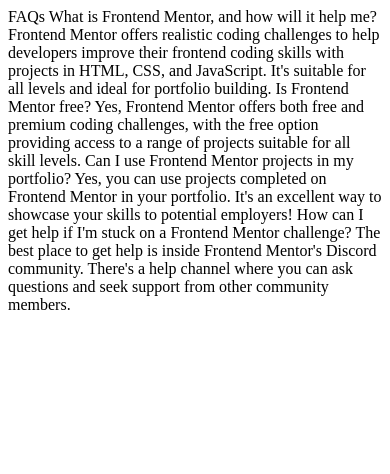
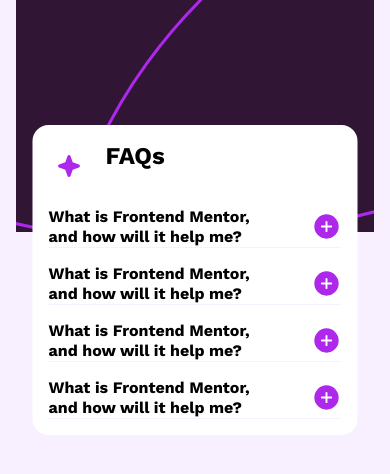
Before and after one commit to ioangheraszim/faq-accordion, a plain HTML site: page index.html in a window 390 px wide. Drawn offline with nearby package versions, Linux system fonts and the light colour scheme.

Commit message:
feat: add HTML structure, complete mobile responsivness and implement accordion - Built core HTML - Finished mobile responsive design - Added JavaScript for accordion open/close

```diff
--- a/index.html
+++ b/index.html
@@ -10,21 +10,114 @@
       href="./assets/images/favicon-32x32.png"
     />
     <link rel="stylesheet" href="style.css" />
+    <link rel="preconnect" href="https://fonts.googleapis.com" />
+    <link rel="preconnect" href="https://fonts.gstatic.com" crossorigin />
+    <link
+      href="https://fonts.googleapis.com/css2?family=Work+Sans:ital,wght@0,100..900;1,100..900&display=swap"
+      rel="stylesheet"
+    />
     <script defer src="script.js"></script>
     <title>Frontend Mentor | FAQ accordion</title>
   </head>
   <body>
-    FAQs What is Frontend Mentor, and how will it help me? Frontend Mentor
-    offers realistic coding challenges to help developers improve their frontend
-    coding skills with projects in HTML, CSS, and JavaScript. It's suitable for
-    all levels and ideal for portfolio building. Is Frontend Mentor free? Yes,
-    Frontend Mentor offers both free and premium coding challenges, with the
-    free option providing access to a range of projects suitable for all skill
-    levels. Can I use Frontend Mentor projects in my portfolio? Yes, you can use
-    projects completed on Frontend Mentor in your portfolio. It's an excellent
-    way to showcase your skills to potential employers! How can I get help if
-    I'm stuck on a Frontend Mentor challenge? The best place to get help is
-    inside Frontend Mentor's Discord community. There's a help channel where you
-    can ask questions and seek support from other community members.
+    <main>
+      <section class="container background__desktop"></section>
+      <section class="container background__mobile"></section>
+      <section class="container content">
+        <div class="content__header">
+          <img
+            class="content__header-icon"
+            src="./assets/images/icon-star.svg"
+            alt="icon of a star"
+          />
+          <h1 class="content__header-title">FAQs</h1>
+        </div>
+        <div class="faq-list">
+          <div class="faq-item">
+            <button class="faq-item__toggle">
+              <h3 class="faq-item__question">
+                What is Frontend Mentor, and how will it help me?
+              </h3>
+              <img
+                class="btn__image"
+                src="./assets/images/icon-plus.svg"
+                alt="toggle answer"
+              />
+            </button>
+          </div>
+          <div class="faq-item__answer">
+            <p class="faq-item__text">
+              Frontend Mentor offers realistic coding challenges to help
+              developers improve their frontend coding skills with projects in
+              HTML, CSS, and JavaScript. It's suitable for all levels and ideal
+              for portfolio building.
+            </p>
+          </div>
+        </div>
+        <div class="faq-list">
+          <div class="faq-item">
+            <button class="faq-item__toggle">
+              <h3 class="faq-item__question">
+                What is Frontend Mentor, and how will it help me?
+              </h3>
+              <img
+                class="btn__image"
+                src="./assets/images/icon-plus.svg"
+                alt="toggle answer"
+              />
+            </button>
+          </div>
+          <div class="faq-item__answer">
+            <p class="faq-item__text">
+              Yes, Frontend Mentor offers both free and premium coding
+              challenges, with the free option providing access to a range of
+              projects suitable for all skill levels.
+            </p>
+          </div>
+        </div>
+        <div class="faq-list">
+          <div class="faq-item">
+            <button class="faq-item__toggle">
+              <h3 class="faq-item__question">
+                What is Frontend Mentor, and how will it help me?
+              </h3>
+              <img
+                class="btn__image"
+                src="./assets/images/icon-plus.svg"
+                alt="toggle answer"
+              />
+            </button>
+          </div>
+          <div class="faq-item__answer">
+            <p class="faq-item__text">
+              Yes, you can use projects completed on Frontend Mentor in your
+              portfolio. It's an excellent way to showcase your skills to
+              potential employers!
+            </p>
+          </div>
+        </div>
+        <div class="faq-list">
+          <div class="faq-item">
+            <button class="faq-item__toggle">
+              <h3 class="faq-item__question">
+                What is Frontend Mentor, and how will it help me?
+              </h3>
+              <img
+                class="btn__image"
+                src="./assets/images/icon-plus.svg"
+                alt="toggle answer"
+              />
+            </button>
+          </div>
+          <div class="faq-item__answer">
+            <p class="faq-item__text">
+              The best place to get help isinside Frontend Mentor's Discord
+              community. There's a help channel where you can ask questions and
+              seek support from other community members.
+            </p>
+          </div>
+        </div>
+      </section>
+    </main>
   </body>
 </html>
--- a/script.js
+++ b/script.js
@@ -0,0 +1,19 @@
+const toggles = document.querySelectorAll(".faq-item__toggle");
+
+toggles.forEach((toggle) => {
+  toggle.addEventListener("click", () => {
+    const faqItem = toggle.parentElement;
+    const answer = faqItem.nextElementSibling;
+    const icon = toggle.querySelector(".btn__image");
+
+    if (answer.classList.contains("open")) {
+      answer.classList.remove("open");
+      answer.style.maxHeight = null;
+      icon.src = "./assets/images/icon-plus.svg";
+    } else {
+      answer.classList.add("open");
+      answer.style.maxHeight = answer.scrollHeight + "px";
+      icon.src = "./assets/images/icon-minus.svg";
+    }
+  });
+});
--- a/style.css
+++ b/style.css
@@ -0,0 +1,156 @@
+/* Variables */
+:root {
+  --white: hsl(0, 100%, 100%);
+  --purple-100: hsl(275, 100%, 97%);
+  --purple-600: hsl(292, 16%, 49%);
+  --purple-950: hsl(292, 42%, 14%);
+  --purple-new: #ad28eb;
+}
+
+*,
+*::before,
+*::after {
+  box-sizing: border-box;
+  margin: 0;
+  padding: 0;
+}
+
+body {
+  line-height: 1.5;
+  -webkit-font-smoothing: antialiased;
+  font-family: "Work Sans", sans-serif;
+  background-color: var(--purple-100);
+}
+
+img,
+picture,
+video,
+canvas,
+svg {
+  display: block;
+  max-width: 100%;
+}
+
+input,
+button,
+textarea,
+select {
+  font: inherit;
+}
+
+p,
+h1,
+h2,
+h3,
+h4,
+h5,
+h6 {
+  overflow-wrap: break-word;
+}
+
+p {
+  text-wrap: pretty;
+}
+
+h1,
+h2,
+h3,
+h4,
+h5,
+h6 {
+  text-wrap: balance;
+  line-height: 1.25;
+}
+
+.container {
+  width: min(100% - 2rem, 375px);
+  margin: 0 auto;
+}
+
+.background__mobile {
+  background-image: url(./assets/images/background-pattern-mobile.svg);
+  background-repeat: no-repeat;
+  background-position: top;
+  height: 250px;
+}
+
+.background__desktop {
+  background-image: url(./assets/images/background-pattern-desktop.svg);
+  background-repeat: no-repeat;
+  background-position: center;
+  min-height: 300px;
+  display: none;
+}
+
+main {
+  position: relative;
+}
+
+.content {
+  max-width: 325px;
+  padding: 1rem 1rem 0 1rem;
+  border-radius: 1rem;
+  background-color: var(--white);
+  position: absolute;
+  top: 50%;
+  left: 50%;
+  transform: translateX(-50%);
+}
+
+.content__header {
+  display: flex;
+  margin-bottom: 1rem;
+}
+
+.content__header-icon {
+  width: 25px;
+  margin: 0.75rem 1.5rem 0.75rem 0.5rem;
+}
+
+.faq-list {
+  margin: 1rem 0;
+  border-bottom: 1px solid var(--purple-100);
+}
+
+.faq-item__question {
+  font-size: 1rem;
+  text-align: left;
+}
+
+.faq-item__question:hover {
+  color: var(--purple-new);
+}
+
+.faq-item__toggle {
+  border: none;
+  outline: none;
+  background-color: transparent;
+  min-width: 30px;
+  cursor: pointer;
+  display: flex;
+  align-items: center;
+  justify-content: space-between;
+}
+
+.faq-item__answer {
+  max-height: 0;
+  opacity: 0;
+  transform: scaleY(0);
+  transform-origin: top;
+  overflow: hidden;
+  transition: max-height 0.4s ease, opacity 0.3s ease, transform 0.3s ease;
+  padding: 0;
+}
+
+.faq-item__answer.open {
+  max-height: 500px;
+  opacity: 1;
+  transform: scaleY(1);
+  padding: 1rem 0;
+}
+
+.faq-item__text {
+  font-size: 0.9rem;
+  color: var(--purple-600);
+  font-weight: 500;
+}
```
Also changed, not shown: 2 other files.
